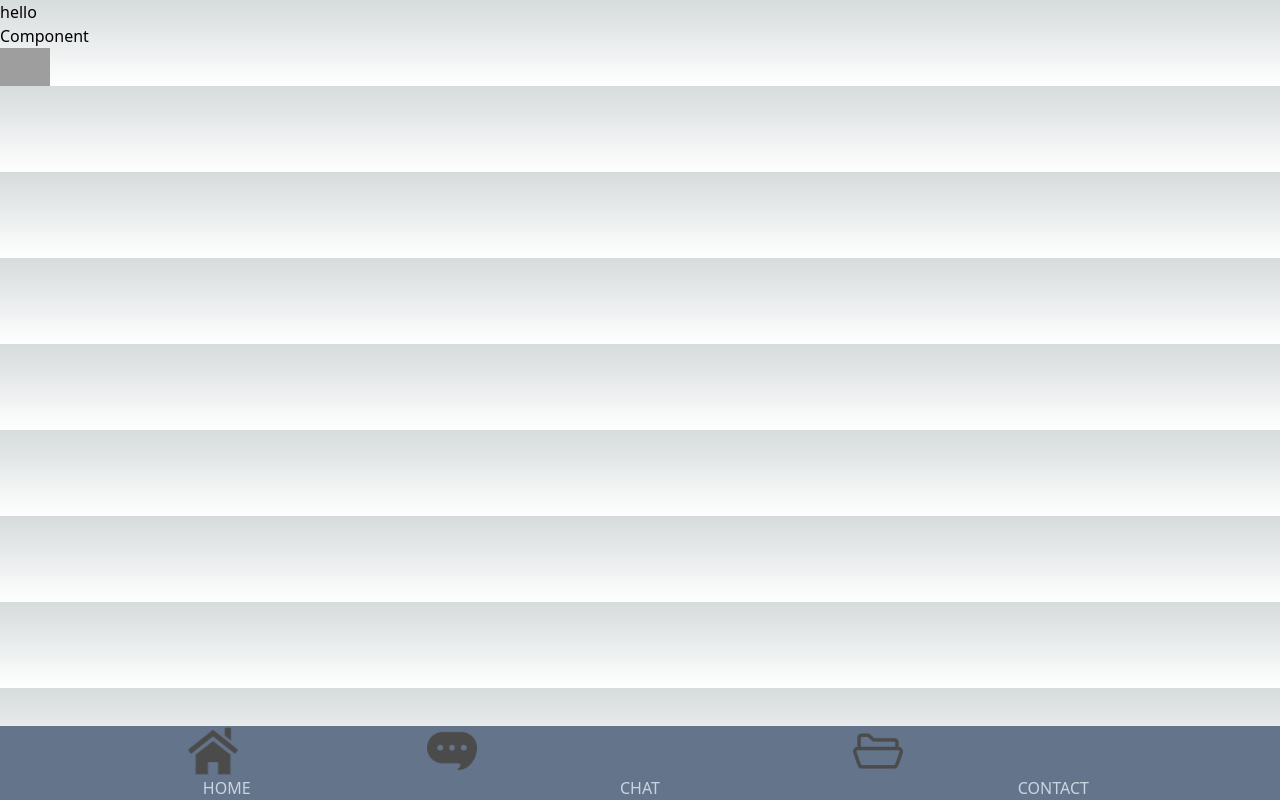
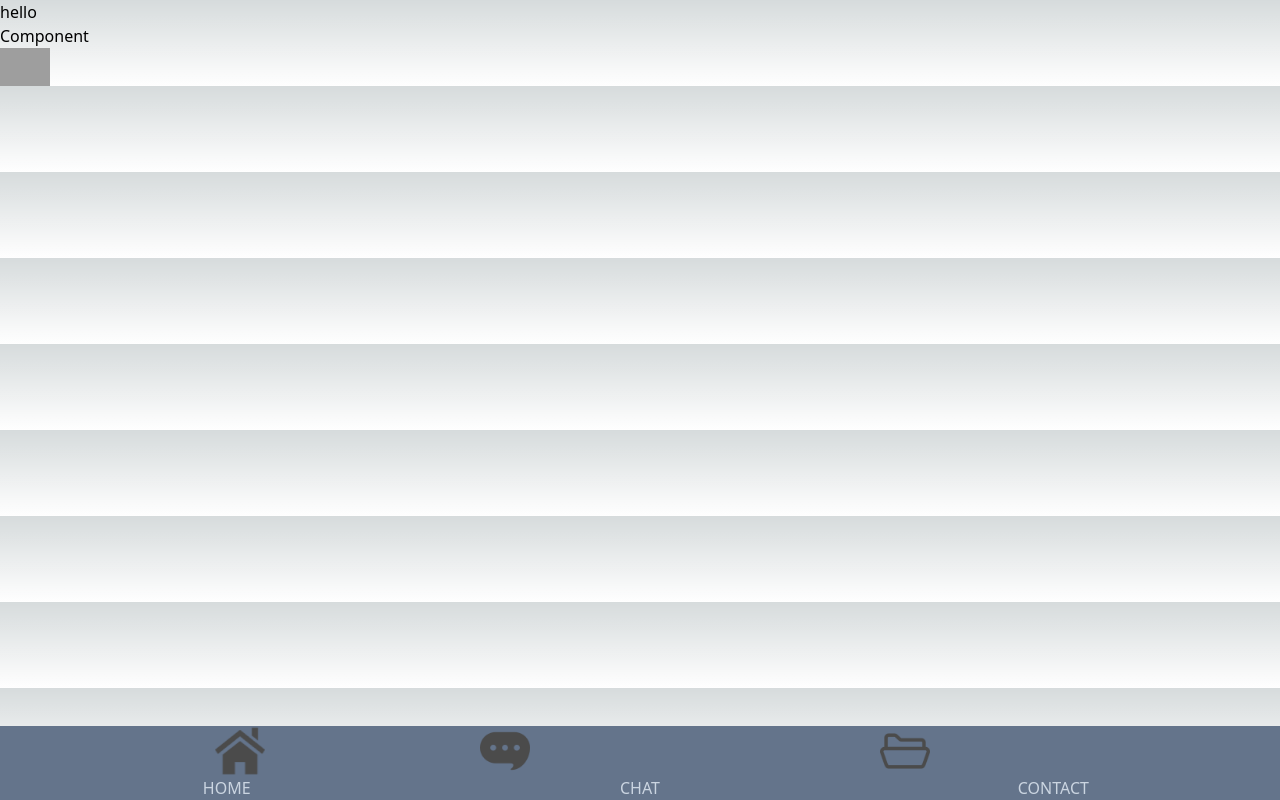
Before and after one commit to student-ops/semi_webapp, a Next.js app in the folder next_app/: page /test in a window 1280 px wide. Built offline with nearby package versions, Linux system fonts and the light colour scheme; grey boxes are pictures that could not be loaded.

Commit message:
image commit_fourth

```diff
--- a/next_app/src/components/footer.tsx
+++ b/next_app/src/components/footer.tsx
@@ -8,7 +8,7 @@ const Footer: React.FC = () => {
         <div className="w-full">
           <div>
             <div className="flex text-center w-full">
-              <div className="flex justify-center text-slate-300 flex-1">
+              <div className="pr-10 pl-10 flex justify-center text-slate-300 flex-1">
                 <Image className=''
                 src="/footer_home.png"
                 width={50}
@@ -16,7 +16,7 @@ const Footer: React.FC = () => {
                 alt="home"
                 />
               </div>
-              <div className="text-slate-300 flex-1">
+              <div className="justify-center text-slate-300 flex-1">
                 <Image className=''
                 src="/footer_chat.png"
                 width={50}
@@ -24,7 +24,7 @@ const Footer: React.FC = () => {
                 alt="chat"
                 />
               </div>
-              <div className="text-slate-300 flex-1">
+              <div className="justify-center text-slate-300 flex-1">
                 <Image className=''
                 src="/footer_context.png"
                 width={50}
```
